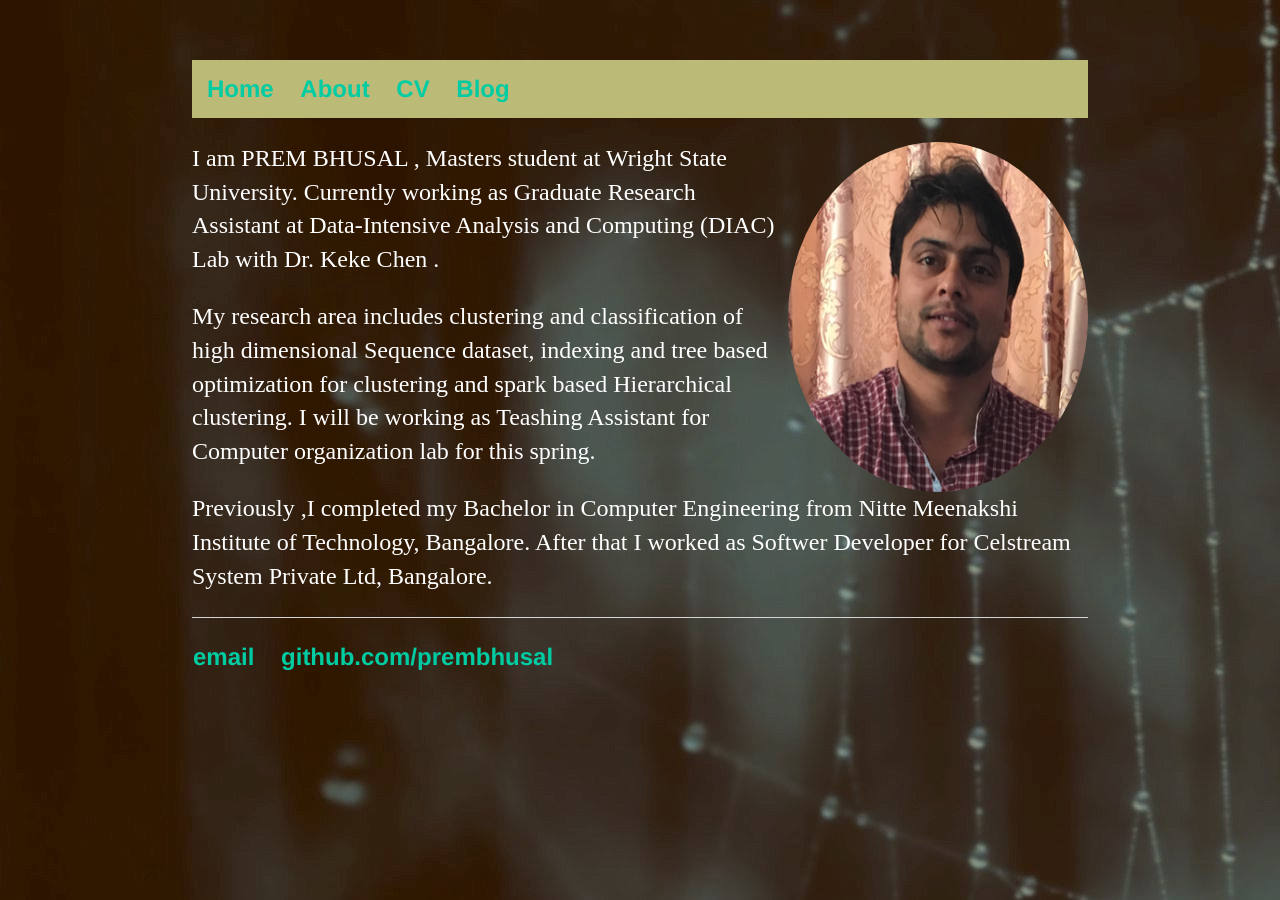
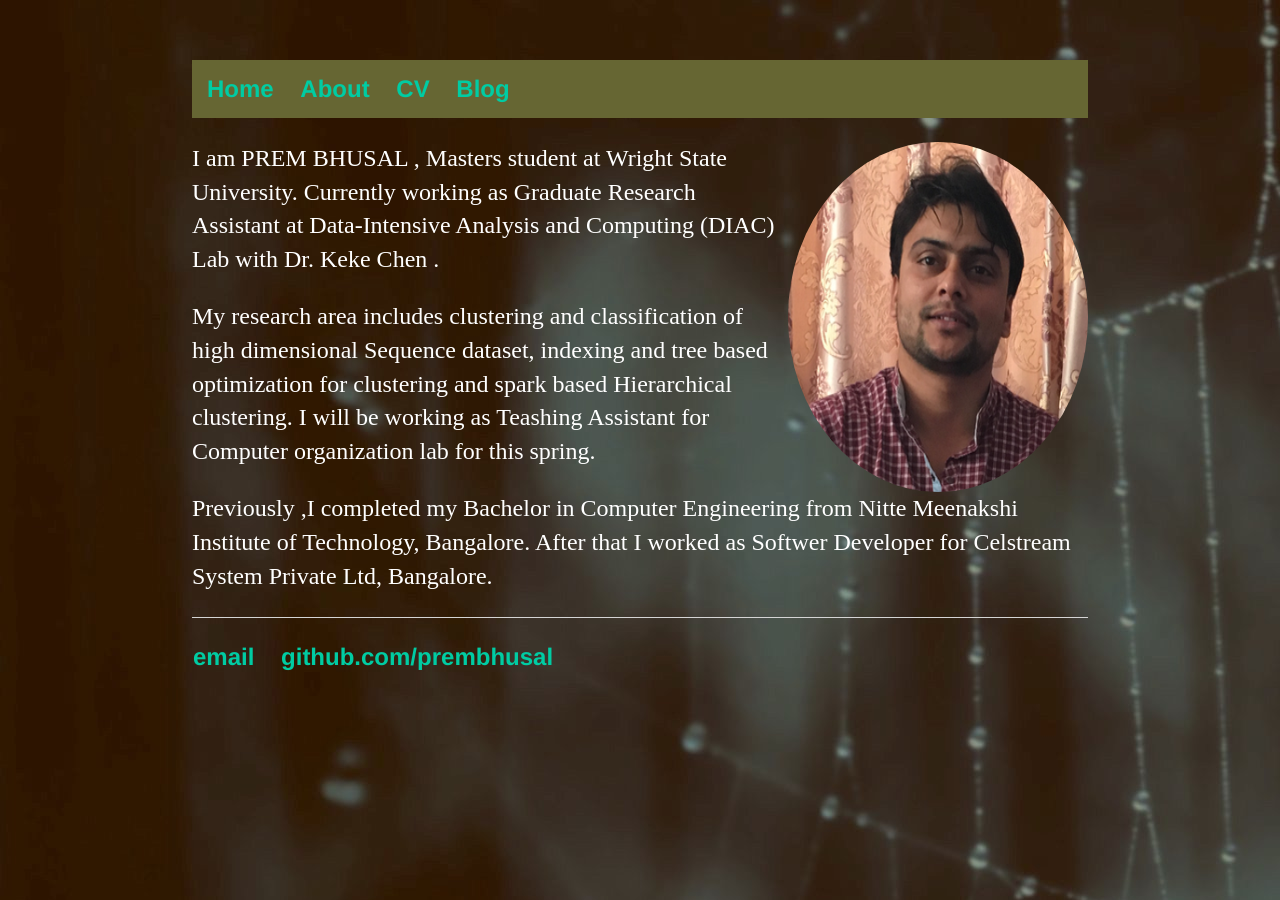
Before and after one commit to prembhusal/prembhusalWebsite, a Jekyll site: the page built from index.html, in a window 1280 px wide. Built offline with Jekyll 4.4.1, drawn with Linux system fonts in a browser that asks for light colours.

Commit message:
Update main.css

```diff
--- a/css/main.css
+++ b/css/main.css
@@ -9,7 +9,7 @@ nav ul {
     font-weight: bold;
     font-size: 1.5em;
     color: #00cca3;
-    background-color: #bbbb77;
+    background-color: #666633;
     padding: 15px 15px;
 }
 footer ul {
```
